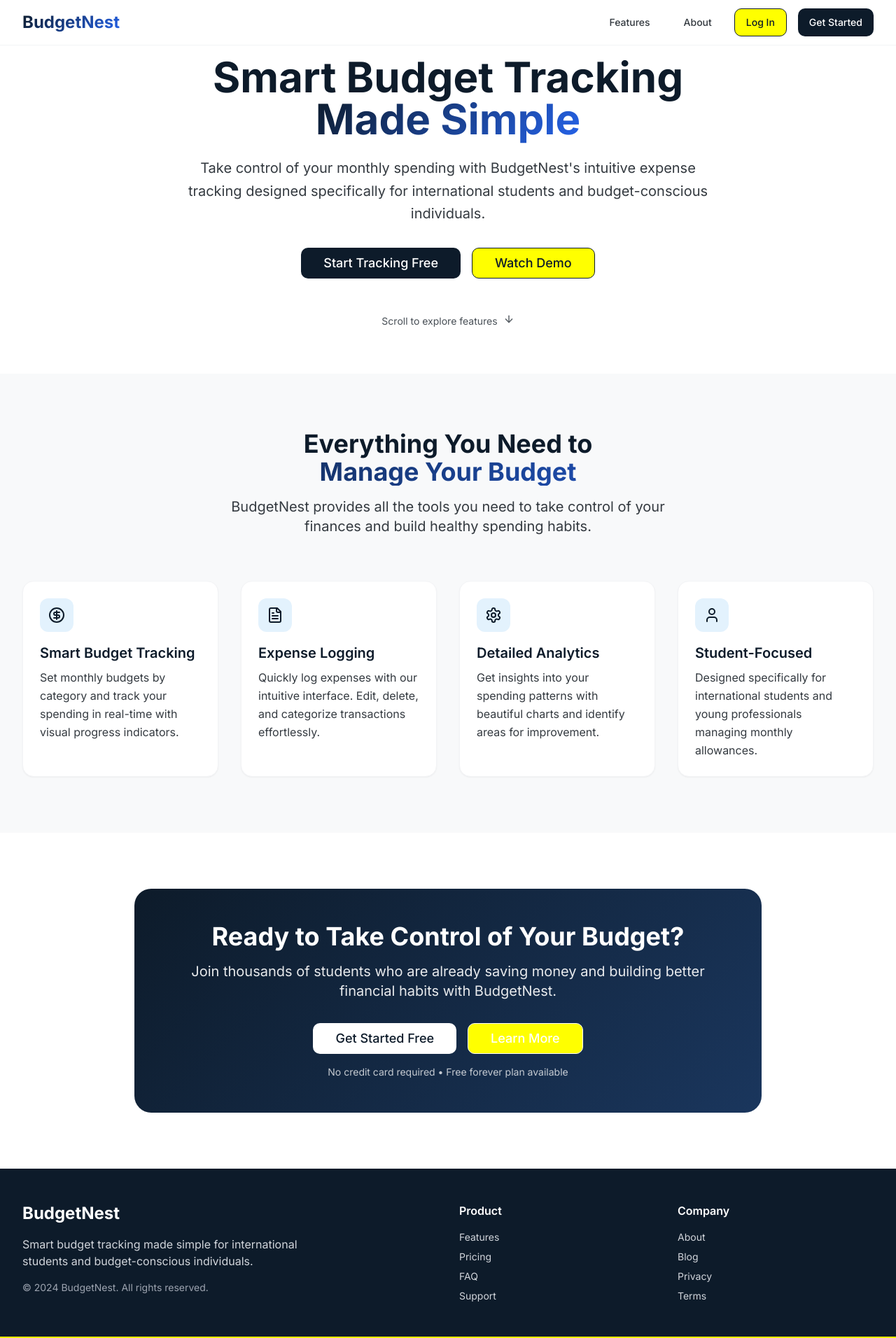
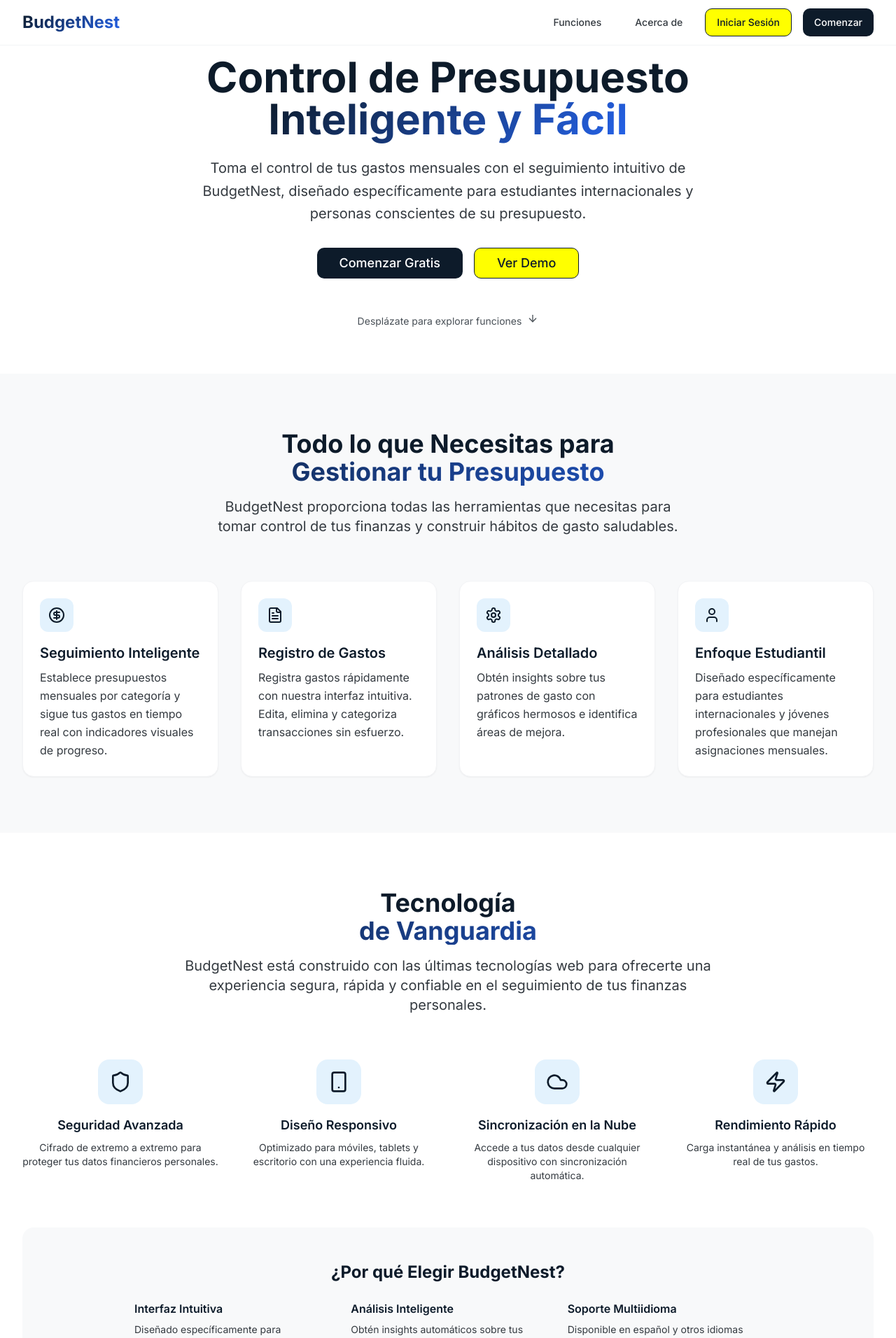
Before and after one commit to Davidbotpress/budgetnest-mobile-finance, a React (Vite) app: page / in a window 1280 px wide. Shown: the top 1912 px of the page at 70% size. Built offline with nearby package versions, Linux system fonts and the light colour scheme.

Commit message:
Enhance landing page
Add technical explanation, translate to Spanish, and update navigation links.

```diff
--- a/index.html
+++ b/index.html
@@ -1,18 +1,18 @@
 
 <!DOCTYPE html>
-<html lang="en">
+<html lang="es">
   <head>
     <meta charset="UTF-8" />
     <meta name="viewport" content="width=device-width, initial-scale=1.0" />
-    <title>BudgetNest - Smart Budget Tracking for Students</title>
-    <meta name="description" content="BudgetNest helps international and budget-conscious students gain control over their monthly spending with smart tracking and insights." />
+    <title>BudgetNest - Control de Presupuesto Inteligente para Estudiantes</title>
+    <meta name="description" content="BudgetNest ayuda a estudiantes internacionales y conscientes del presupuesto a ganar control sobre sus gastos mensuales con seguimiento inteligente e insights." />
     <meta name="author" content="BudgetNest" />
     <link rel="preconnect" href="https://fonts.googleapis.com">
     <link rel="preconnect" href="https://fonts.gstatic.com" crossorigin>
     <link href="https://fonts.googleapis.com/css2?family=Inter:wght@300;400;500;600;700&display=swap" rel="stylesheet">
 
-    <meta property="og:title" content="BudgetNest - Smart Budget Tracking for Students" />
-    <meta property="og:description" content="Take control of your monthly spending with BudgetNest's intuitive expense tracking designed for students." />
+    <meta property="og:title" content="BudgetNest - Control de Presupuesto Inteligente para Estudiantes" />
+    <meta property="og:description" content="Toma control de tus gastos mensuales con el seguimiento intuitivo de gastos de BudgetNest diseñado para estudiantes." />
     <meta property="og:type" content="website" />
     <meta property="og:image" content="https://lovable.dev/opengraph-image-p98pqg.png" />
 
--- a/src/components/CTA.tsx
+++ b/src/components/CTA.tsx
@@ -1,5 +1,6 @@
 
 import { Button } from '@/components/ui/button';
+import { Link } from 'react-router-dom';
 
 const CTA = () => {
   return (
@@ -7,21 +8,23 @@ const CTA = () => {
       <div className="max-w-4xl mx-auto">
         <div className="gradient-bg rounded-3xl p-8 sm:p-12 text-center text-white">
           <h2 className="text-3xl sm:text-4xl font-bold mb-4">
-            Ready to Take Control of Your Budget?
+            ¿Listo para Tomar Control de tu Presupuesto?
           </h2>
           <p className="text-xl mb-8 opacity-90">
-            Join thousands of students who are already saving money and building better financial habits with BudgetNest.
+            Únete a miles de estudiantes que ya están ahorrando dinero y construyendo mejores hábitos financieros con BudgetNest.
           </p>
           <div className="flex flex-col sm:flex-row gap-4 justify-center">
-            <Button size="lg" variant="secondary" className="bg-white text-primary hover:bg-gray-100 px-8 py-4 text-lg">
-              Get Started Free
-            </Button>
+            <Link to="/auth">
+              <Button size="lg" variant="secondary" className="bg-white text-primary hover:bg-gray-100 px-8 py-4 text-lg">
+                Comenzar Gratis
+              </Button>
+            </Link>
             <Button size="lg" variant="outline" className="border-white text-white hover:bg-white hover:text-primary px-8 py-4 text-lg">
-              Learn More
+              Saber Más
             </Button>
           </div>
           <p className="text-sm mt-4 opacity-75">
-            No credit card required • Free forever plan available
+            No se requiere tarjeta de crédito • Plan gratuito disponible para siempre
           </p>
         </div>
       </div>
--- a/src/components/Features.tsx
+++ b/src/components/Features.tsx
@@ -6,26 +6,26 @@ const Features = () => {
   const features = [
     {
       icon: CircleDollarSign,
-      title: "Smart Budget Tracking",
-      description: "Set monthly budgets by category and track your spending in real-time with visual progress indicators.",
+      title: "Seguimiento Inteligente",
+      description: "Establece presupuestos mensuales por categoría y sigue tus gastos en tiempo real con indicadores visuales de progreso.",
       delay: "0s"
     },
     {
       icon: FileText,
-      title: "Expense Logging",
-      description: "Quickly log expenses with our intuitive interface. Edit, delete, and categorize transactions effortlessly.",
+      title: "Registro de Gastos",
+      description: "Registra gastos rápidamente con nuestra interfaz intuitiva. Edita, elimina y categoriza transacciones sin esfuerzo.",
       delay: "0.1s"
     },
     {
       icon: Settings,
-      title: "Detailed Analytics",
-      description: "Get insights into your spending patterns with beautiful charts and identify areas for improvement.",
+      title: "Análisis Detallado",
+      description: "Obtén insights sobre tus patrones de gasto con gráficos hermosos e identifica áreas de mejora.",
       delay: "0.2s"
     },
     {
       icon: User,
-      title: "Student-Focused",
-      description: "Designed specifically for international students and young professionals managing monthly allowances.",
+      title: "Enfoque Estudiantil",
+      description: "Diseñado específicamente para estudiantes internacionales y jóvenes profesionales que manejan asignaciones mensuales.",
       delay: "0.3s"
     }
   ];
@@ -35,11 +35,11 @@ const Features = () => {
       <div className="max-w-7xl mx-auto">
         <div className="text-center mb-16">
           <h2 className="text-3xl sm:text-4xl font-bold text-primary mb-4">
-            Everything You Need to
-            <span className="text-gradient block">Manage Your Budget</span>
+            Todo lo que Necesitas para
+            <span className="text-gradient block">Gestionar tu Presupuesto</span>
           </h2>
           <p className="text-xl text-budget-gray-600 max-w-2xl mx-auto">
-            BudgetNest provides all the tools you need to take control of your finances and build healthy spending habits.
+            BudgetNest proporciona todas las herramientas que necesitas para tomar control de tus finanzas y construir hábitos de gasto saludables.
           </p>
         </div>
 
--- a/src/components/Footer.tsx
+++ b/src/components/Footer.tsx
@@ -7,30 +7,30 @@ const Footer = () => {
           <div className="col-span-1 md:col-span-2">
             <h3 className="text-2xl font-bold mb-4">BudgetNest</h3>
             <p className="text-gray-300 mb-4 max-w-md">
-              Smart budget tracking made simple for international students and budget-conscious individuals.
+              Seguimiento inteligente de presupuesto hecho simple para estudiantes internacionales y personas conscientes del presupuesto.
             </p>
             <p className="text-sm text-gray-400">
-              © 2024 BudgetNest. All rights reserved.
+              © 2024 BudgetNest. Todos los derechos reservados.
             </p>
           </div>
 
           <div>
-            <h4 className="font-semibold mb-4">Product</h4>
+            <h4 className="font-semibold mb-4">Producto</h4>
             <ul className="space-y-2 text-sm text-gray-300">
-              <li><a href="#" className="hover:text-white transition-colors">Features</a></li>
-              <li><a href="#" className="hover:text-white transition-colors">Pricing</a></li>
+              <li><a href="#" className="hover:text-white transition-colors">Funciones</a></li>
+              <li><a href="#" className="hover:text-white transition-colors">Precios</a></li>
               <li><a href="#" className="hover:text-white transition-colors">FAQ</a></li>
-              <li><a href="#" className="hover:text-white transition-colors">Support</a></li>
+              <li><a href="#" className="hover:text-white transition-colors">Soporte</a></li>
             </ul>
           </div>
 
           <div>
-            <h4 className="font-semibold mb-4">Company</h4>
+            <h4 className="font-semibold mb-4">Empresa</h4>
             <ul className="space-y-2 text-sm text-gray-300">
-              <li><a href="#" className="hover:text-white transition-colors">About</a></li>
+              <li><a href="#" className="hover:text-white transition-colors">Acerca de</a></li>
               <li><a href="#" className="hover:text-white transition-colors">Blog</a></li>
-              <li><a href="#" className="hover:text-white transition-colors">Privacy</a></li>
-              <li><a href="#" className="hover:text-white transition-colors">Terms</a></li>
+              <li><a href="#" className="hover:text-white transition-colors">Privacidad</a></li>
+              <li><a href="#" className="hover:text-white transition-colors">Términos</a></li>
             </ul>
           </div>
         </div>
--- a/src/components/Hero.tsx
+++ b/src/components/Hero.tsx
@@ -1,6 +1,7 @@
 
 import { Button } from '@/components/ui/button';
 import { ArrowDown } from 'lucide-react';
+import { Link } from 'react-router-dom';
 
 const Hero = () => {
   return (
@@ -9,29 +10,32 @@ const Hero = () => {
         <div className="text-center">
           <div className="animate-fade-in">
             <h1 className="text-4xl sm:text-5xl lg:text-6xl font-bold text-primary mb-6 leading-tight">
-              Smart Budget Tracking
+              Control de Presupuesto
               <br />
-              <span className="text-gradient">Made Simple</span>
+              <span className="text-gradient">Inteligente y Fácil</span>
             </h1>
             <p className="text-xl text-budget-gray-600 mb-8 max-w-3xl mx-auto leading-relaxed">
-              Take control of your monthly spending with BudgetNest's intuitive expense tracking designed specifically for international students and budget-conscious individuals.
+              Toma el control de tus gastos mensuales con el seguimiento intuitivo de BudgetNest,
+              diseñado específicamente para estudiantes internacionales y personas conscientes de su presupuesto.
             </p>
           </div>
 
           <div className="animate-slide-up" style={{ animationDelay: "0.2s" }}>
             <div className="flex flex-col sm:flex-row gap-4 justify-center mb-12">
-              <Button size="lg" className="bg-primary hover:bg-primary/90 text-white px-8 py-4 text-lg">
-                Start Tracking Free
-              </Button>
+              <Link to="/auth">
+                <Button size="lg" className="bg-primary hover:bg-primary/90 text-white px-8 py-4 text-lg">
+                  Comenzar Gratis
+                </Button>
+              </Link>
               <Button variant="outline" size="lg" className="border-primary text-primary hover:bg-primary hover:text-white px-8 py-4 text-lg">
-                Watch Demo
+                Ver Demo
               </Button>
             </div>
           </div>
 
           <div className="animate-slide-up" style={{ animationDelay: "0.4s" }}>
             <div className="inline-flex items-center space-x-2 text-budget-gray-500 text-sm">
-              <span>Scroll to explore features</span>
+              <span>Desplázate para explorar funciones</span>
               <ArrowDown className="h-4 w-4 animate-bounce" />
             </div>
           </div>
--- a/src/components/Navigation.tsx
+++ b/src/components/Navigation.tsx
@@ -2,6 +2,7 @@
 import { useState } from 'react';
 import { Button } from '@/components/ui/button';
 import { Menu, X } from 'lucide-react';
+import { Link } from 'react-router-dom';
 
 const Navigation = () => {
   const [isMenuOpen, setIsMenuOpen] = useState(false);
@@ -21,17 +22,21 @@ const Navigation = () => {
           <div className="hidden md:block">
             <div className="ml-10 flex items-center space-x-4">
               <Button variant="ghost" className="text-budget-gray-600 hover:text-primary">
-                Features
+                Funciones
               </Button>
               <Button variant="ghost" className="text-budget-gray-600 hover:text-primary">
-                About
+                Acerca de
               </Button>
+              <Link to="/auth">
                 <Button variant="outline" className="border-primary text-primary hover:bg-primary hover:text-white">
-                Log In
+                  Iniciar Sesión
                 </Button>
+              </Link>
+              <Link to="/auth">
                 <Button className="bg-primary hover:bg-primary/90 text-white">
-                Get Started
+                  Comenzar
                 </Button>
+              </Link>
             </div>
           </div>
 
@@ -54,18 +59,22 @@ const Navigation = () => {
         <div className="md:hidden">
           <div className="px-2 pt-2 pb-3 space-y-1 bg-white border-t border-gray-100">
             <Button variant="ghost" className="w-full justify-start text-budget-gray-600 hover:text-primary">
-              Features
+              Funciones
             </Button>
             <Button variant="ghost" className="w-full justify-start text-budget-gray-600 hover:text-primary">
-              About
+              Acerca de
             </Button>
             <div className="pt-4 border-t border-gray-100 mt-4">
-              <Button variant="outline" className="w-full mb-2 border-primary text-primary hover:bg-primary hover:text-white">
-                Log In
+              <Link to="/auth" className="block mb-2">
+                <Button variant="outline" className="w-full border-primary text-primary hover:bg-primary hover:text-white">
+                  Iniciar Sesión
                 </Button>
+              </Link>
+              <Link to="/auth" className="block">
                 <Button className="w-full bg-primary hover:bg-primary/90 text-white">
-                Get Started
+                  Comenzar
                 </Button>
+              </Link>
             </div>
           </div>
         </div>
--- /dev/null
+++ b/src/components/TechnicalExplanation.tsx
@@ -0,0 +1,90 @@
+
+import { Shield, Smartphone, Cloud, Zap } from 'lucide-react';
+
+const TechnicalExplanation = () => {
+  const features = [
+    {
+      icon: Shield,
+      title: "Seguridad Avanzada",
+      description: "Cifrado de extremo a extremo para proteger tus datos financieros personales."
+    },
+    {
+      icon: Smartphone,
+      title: "Diseño Responsivo",
+      description: "Optimizado para móviles, tablets y escritorio con una experiencia fluida."
+    },
+    {
+      icon: Cloud,
+      title: "Sincronización en la Nube",
+      description: "Accede a tus datos desde cualquier dispositivo con sincronización automática."
+    },
+    {
+      icon: Zap,
+      title: "Rendimiento Rápido",
+      description: "Carga instantánea y análisis en tiempo real de tus gastos."
+    }
+  ];
+
+  return (
+    <section className="py-20 px-4 sm:px-6 lg:px-8 bg-white">
+      <div className="max-w-7xl mx-auto">
+        <div className="text-center mb-16">
+          <h2 className="text-3xl sm:text-4xl font-bold text-primary mb-4">
+            Tecnología
+            <span className="text-gradient block">de Vanguardia</span>
+          </h2>
+          <p className="text-xl text-budget-gray-600 max-w-3xl mx-auto">
+            BudgetNest está construido con las últimas tecnologías web para ofrecerte una experiencia
+            segura, rápida y confiable en el seguimiento de tus finanzas personales.
+          </p>
+        </div>
+
+        <div className="grid grid-cols-1 md:grid-cols-2 lg:grid-cols-4 gap-8 mb-16">
+          {features.map((feature, index) => (
+            <div
+              key={index}
+              className="text-center animate-slide-up"
+              style={{ animationDelay: `${index * 0.1}s` }}
+            >
+              <div className="flex items-center justify-center w-16 h-16 bg-accent rounded-2xl mx-auto mb-4">
+                <feature.icon className="h-8 w-8 text-primary" />
+              </div>
+              <h3 className="text-lg font-semibold text-primary mb-2">{feature.title}</h3>
+              <p className="text-budget-gray-600 text-sm">{feature.description}</p>
+            </div>
+          ))}
+        </div>
+
+        <div className="bg-budget-gray-50 rounded-2xl p-8 sm:p-12">
+          <div className="max-w-4xl mx-auto text-center">
+            <h3 className="text-2xl font-bold text-primary mb-6">
+              ¿Por qué Elegir BudgetNest?
+            </h3>
+            <div className="grid grid-cols-1 md:grid-cols-3 gap-8 text-left">
+              <div>
+                <h4 className="font-semibold text-primary mb-2">Interfaz Intuitiva</h4>
+                <p className="text-budget-gray-600 text-sm">
+                  Diseñado específicamente para estudiantes con una curva de aprendizaje mínima.
+                </p>
+              </div>
+              <div>
+                <h4 className="font-semibold text-primary mb-2">Análisis Inteligente</h4>
+                <p className="text-budget-gray-600 text-sm">
+                  Obtén insights automáticos sobre tus patrones de gasto y oportunidades de ahorro.
+                </p>
+              </div>
+              <div>
+                <h4 className="font-semibold text-primary mb-2">Soporte Multiidioma</h4>
+                <p className="text-budget-gray-600 text-sm">
+                  Disponible en español y otros idiomas para estudiantes internacionales.
+                </p>
+              </div>
+            </div>
+          </div>
+        </div>
+      </div>
+    </section>
+  );
+};
+
+export default TechnicalExplanation;
--- a/src/pages/Index.tsx
+++ b/src/pages/Index.tsx
@@ -2,6 +2,7 @@
 import Navigation from '@/components/Navigation';
 import Hero from '@/components/Hero';
 import Features from '@/components/Features';
+import TechnicalExplanation from '@/components/TechnicalExplanation';
 import CTA from '@/components/CTA';
 import Footer from '@/components/Footer';
 
@@ -12,6 +13,7 @@ const Index = () => {
       <main>
         <Hero />
         <Features />
+        <TechnicalExplanation />
         <CTA />
       </main>
       <Footer />
```
Lines whose indentation alone changed are shown as unchanged.
